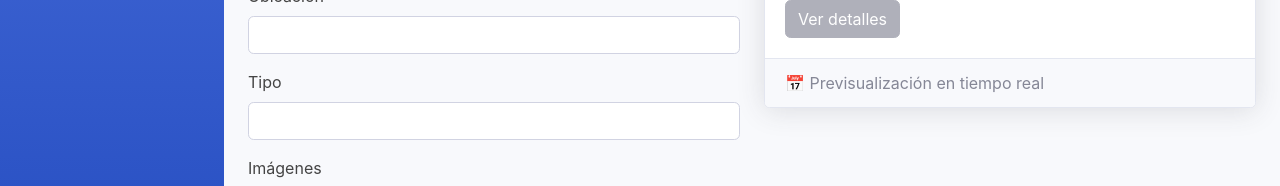
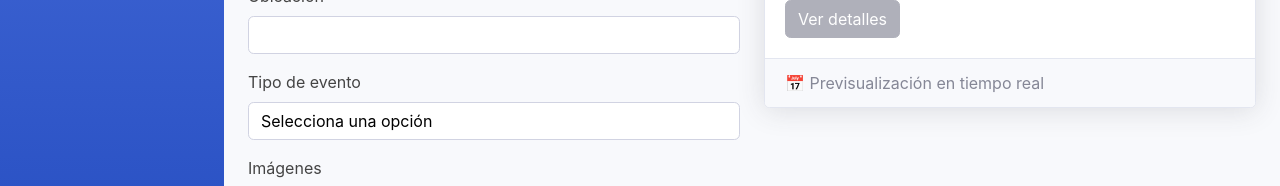
Before and after one commit to CrisBelDev/bicentenario_frontend, a React (Vite) app: page /bicentenario-dashboard/crear-evento in a window 1280 px wide. Shown: the part 470-656 px from the top of the page. Built offline with nearby package versions, Linux system fonts and the light colour scheme; no server answers; sample sign-in values are in the browser's storage.

Commit message:
agregamos un select en los eventos

```diff
--- a/src/components/administrador/CrearEvento.jsx
+++ b/src/components/administrador/CrearEvento.jsx
@@ -127,7 +127,6 @@ const CrearEvento = () => {
 							},
 							{ label: "Fecha Fin", name: "fecha_fin", type: "datetime-local" },
 							{ label: "Ubicación", name: "ubicacion", type: "text" },
-							{ label: "Tipo", name: "tipo", type: "text" },
 						].map((field) => (
 							<div className="mb-3" key={field.name}>
 								<label className="form-label">{field.label}</label>
@@ -160,6 +159,21 @@ const CrearEvento = () => {
 								)}
 							</div>
 						))}
+						<div className="mb-3">
+							<label className="form-label">Tipo de evento</label>
+							<select
+								className="form-control"
+								name="tipo"
+								value={formData.tipo}
+								onChange={handleChange}
+								required
+							>
+								<option value="">Selecciona una opción</option>
+								<option value="cultural">Cultural</option>
+								<option value="academico">Académico</option>
+								<option value="gastronomico">Gastronómico</option>
+							</select>
+						</div>
 
 						{/* Imagenes */}
 						<div className="mb-3">
```
